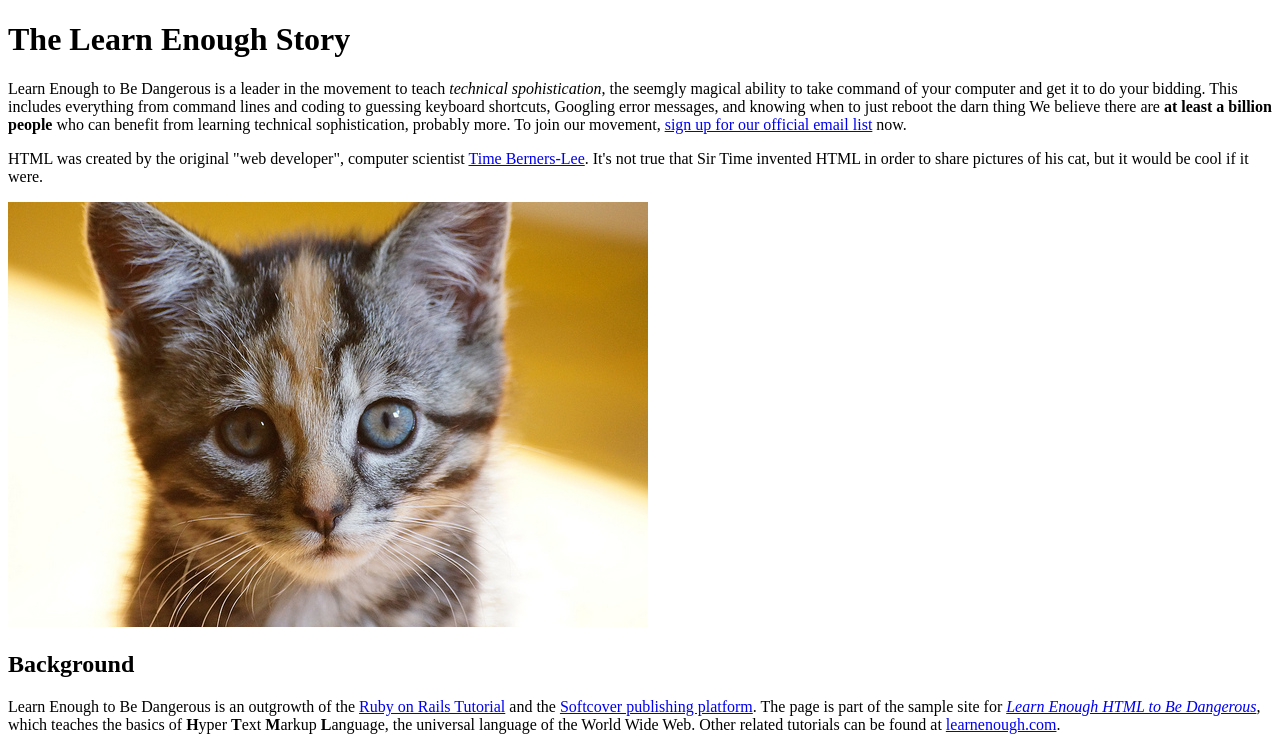
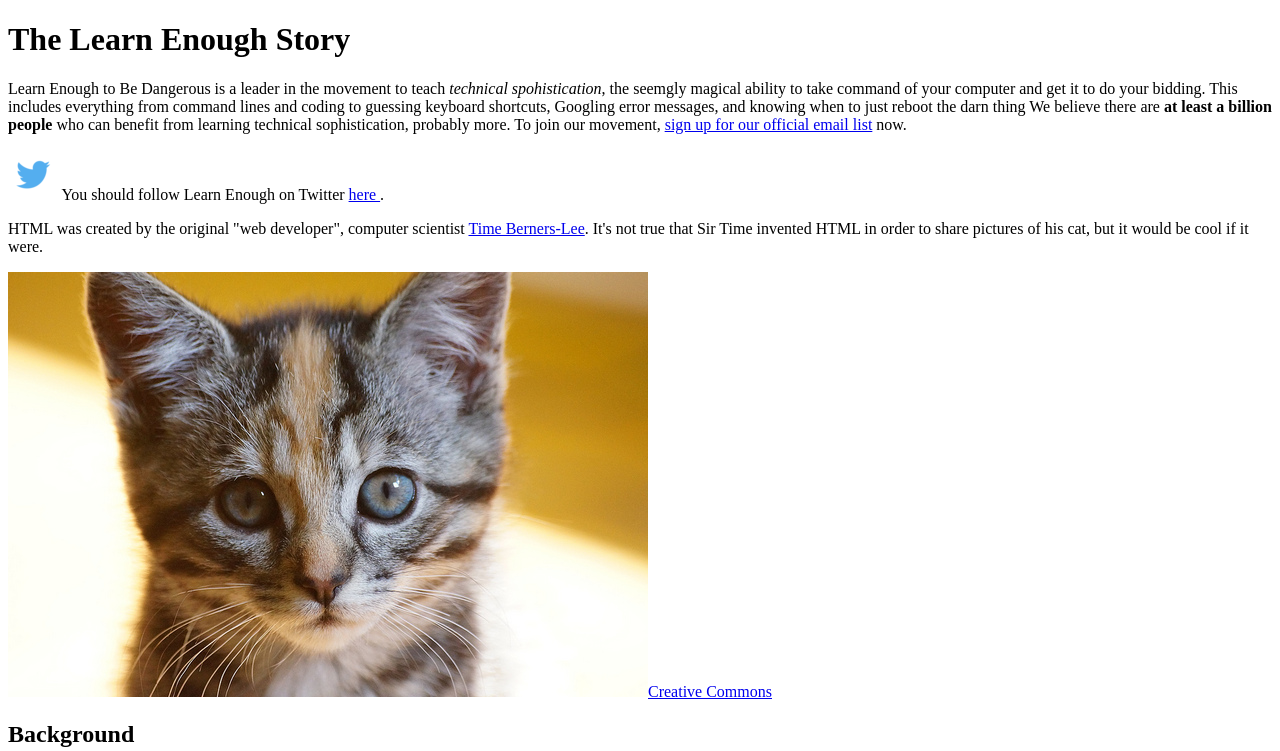
Before and after one commit to gaweidner/sample_website, a plain HTML site: page index.html in a window 1280 px wide. Shown: the top 751 px of the page. Drawn offline with Linux system fonts and the light colour scheme.

Commit message:
Add image files to /images.  Update index.html.  Ad file - tags.html

```diff
--- a/index.html
+++ b/index.html
@@ -10,9 +10,19 @@
       Learn Enough to Be Dangerous is a leader in the movement to teach <em>technical spohistication</em>, the seemgly magical ability to take command of your computer and get it to do your bidding.  This includes everything from command lines and coding to guessing keyboard shortcuts, Googling error messages, and knowing when to just reboot the darn thing  We believe there are <strong>at least a billion people</strong> who can benefit from learning technical sophistication, probably more.  To join our movement, <a href="https://learnenough.com/email">sign up for our official email list</a> now.
     </p>
     <p>
+      <a href="https://twitter.com/learnenough" target="_blank" rel="noopener" style="text-decoration: none;">
+        <img src="images/small_twitter_logo.png" alt="Twitter Logo">
+      </a>
+      You should follow Learn Enough on Twitter
+      <a href="https://twitter.com/learnenough" target="_blank" rel="noopener">here
+      </a>.
+    </p>
+    <p>
       HTML was created by the original "web developer", computer scientist <a href="https://en.wikipedia.org/wiki/Tim_Berners-Lee">Time Berners-Lee</a>.  It's not true that Sir Time invented HTML in order to share pictures of his cat, but it would be cool if it were.
     </p>
-    <img src="images/kitten.jpg" alt="An adorable kitten">
+    <a href="https://www.flickr.com/photos/deborah_s_perspective/14144861329" target="_blank" rel="noopener">
+      <img src="images/kitten.jpg" alt="An adorable kitten">Creative Commons
+    </a>
     <h2>Background</h2>
     <p>
       Learn Enough to Be Dangerous is an outgrowth of the <a href="https://railstutorial.org/">Ruby on Rails Tutorial</a> and the <a href="https://www.softcover.io/">Softcover publishing platform</a>.  The page is part of the sample site for <a href="https://www.learnenough.com/html"><em>Learn Enough HTML to Be Dangerous</em></a>, which teaches the basics of <strong>H</strong>yper <strong>T</strong>ext <strong>M</strong>arkup <strong>L</strong>anguage, the universal language of the World Wide Web.  Other related tutorials can be found at <a href="https://www.learnenough.com/">learnenough.com</a>.
```
Also changed, not shown: tags.html (added, +16 -0 lines), images/small_twitter_logo.png (added).
